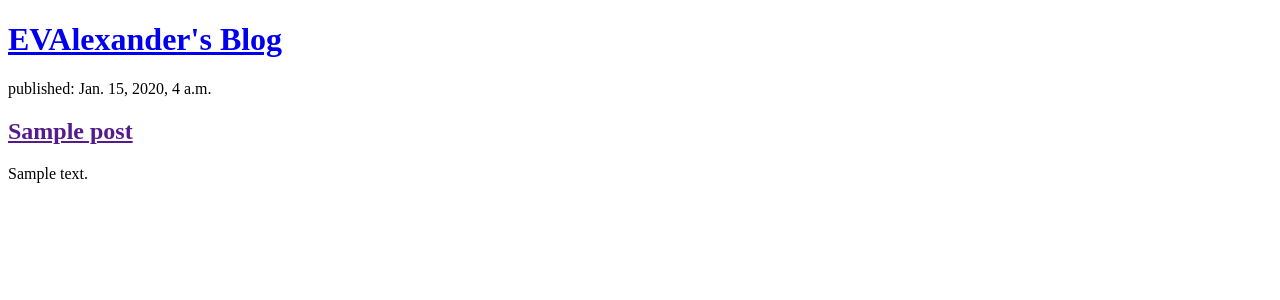
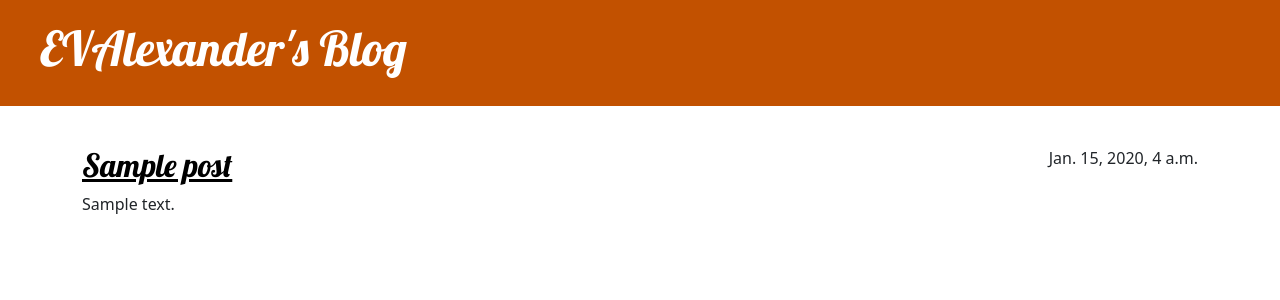
Before and after one commit to osito4bg/my-first-blog, a Django app: page / in a window 1280 px wide. Shown: the top 300 px of the page. Run offline with Django 4.2, Linux system fonts and the light colour scheme; tables that the repository leaves empty hold one stand-in row (values such as "Sample post").

Commit message:
Creating css

```diff
--- /dev/null
+++ b/blog/static/css/blog.css
@@ -0,0 +1,71 @@
+.page-header {
+	background-color: #C25100;
+	margin-top: 0;
+	margin-bottom: 40px;
+	padding: 20px 20px 20px 40px;
+}
+
+.page-header h1,
+.page-header h1 a,
+.page-header h1 a:visited,
+.page-header h1 a:active {
+	color: #ffffff;
+	font-size: 36pt;
+	text-decoration: none;
+}
+
+h1,
+h2,
+h3,
+h4 {
+	font-family: 'Lobster', cursive;
+}
+
+.date {
+	colr: #828282;
+}
+
+.save {
+	float: right;
+}
+
+.post-form textarea,
+.post-form input {
+	width: 100%;
+}
+
+.top-menu,
+.top-menu:hover,
+.top-menu:visited {
+	color: #ffffff;
+	float: right;
+	font-size: 26pt;
+	margin-right: 20px;
+}
+
+.post {
+    margin-bottom: 70px;
+}
+
+.post h2 a,
+.post h2 a:visited {
+    color: #000000;
+}
+
+.post > .date,
+.post > .actions {
+    float: right;
+}
+
+.btn-secondary,
+.btn-secondary:visited {
+    color: #C25100;
+    background: none;
+    border-color: #C25100;
+    margin-left: 15px;
+}
+
+.btn-secondary:hover {
+    color: #FFFFFF;
+    background-color: #C25100;
+}
--- a/blog/templates/blog/post_list.html
+++ b/blog/templates/blog/post_list.html
@@ -1,19 +1,34 @@
+{% load static %}
 <!DOCTYPE html>
 <html>
 	<head>
 		<title> EVAlexander's blog</title>
+		<link rel="stylesheet" href="https://cdn.jsdelivr.net/npm/bootstrap@5.3.3/dist/css/bootstrap.min.css" integrity="sha384-QWTKZyjpPEjISv5WaRU9OFeRpok6YctnYmDr5pNlyT2bRjXh0JMhjY6hW+ALEwIH" crossorigin="anonymous">
+		<link rel="stylesheet" href="https://fonts.googleapis.com/css?family=Lobster&subset=latin,latin-ext">
+
+		<link rel="stylesheet" href="{% static 'css/blog.css' %}">
 	</head>
 	<body>
-		<header>
-			<h1><a href="/">EVAlexander's Blog</a></h1>
+		<header class="page-header">
+			<div class="container"></div>
+				<h1><a href="/">EVAlexander's Blog</a></h1>
+			</div>
 		</header>
 
-		{% for post in posts %}
-		<article>
-			<time>published: {{ post.published_date }}</time>
-			<h2><a href="">{{ post.title }} </a></h2>
-			<p>{{ post.text|linebreaksbr }}</p>
-		</article>
-		{% endfor %}
+		<main class="container">
+    <div class="row">
+        <div class="col">
+            {% for post in posts %}
+                <article class="post">
+                    <time class="date">
+                        {{ post.published_date }}
+                    </time>
+                    <h2><a href="">{{ post.title }}</a></h2>
+                    <p>{{ post.text|linebreaksbr }}</p>
+                </article>
+            {% endfor %}
+        </div>
+    </div>
+</main>
 	</body>
 </html>
```
